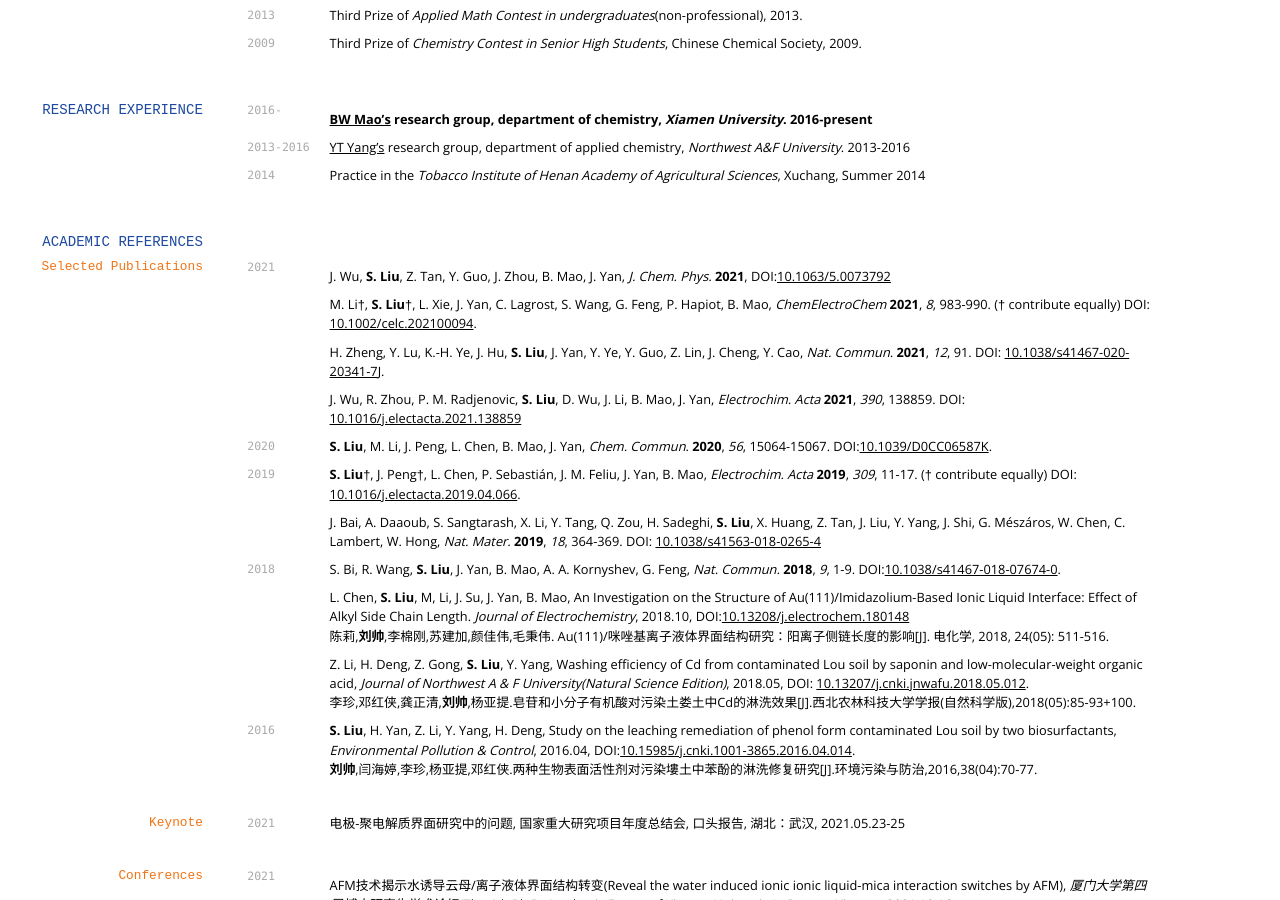
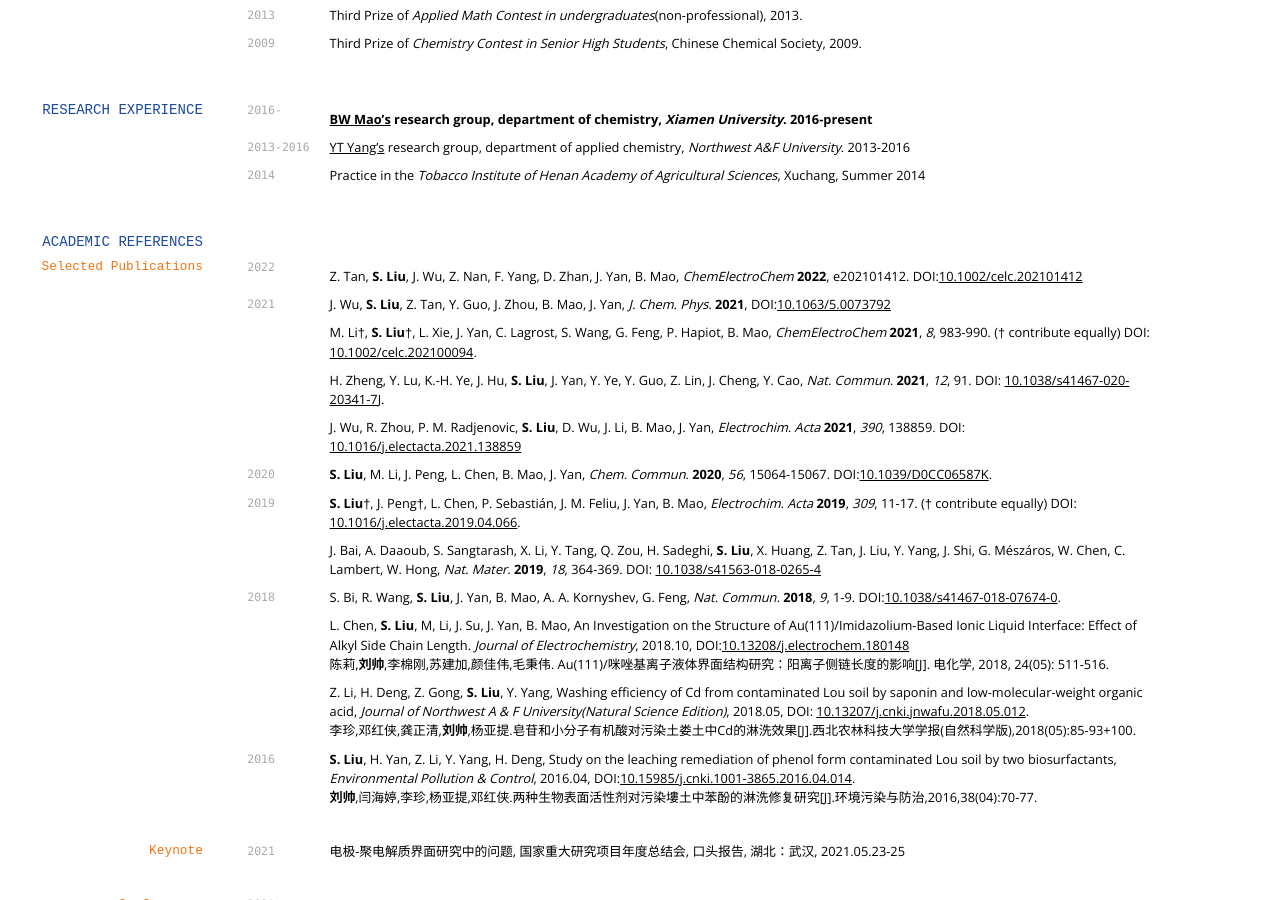
Before and after one commit to shuayliu/shuayliu.github.io, a Jekyll site: the page built from index.md, in a window 1280 px wide and 900 px high, scrolled down 819 px. Built offline with Jekyll 4.4.1, drawn with Linux system fonts in a browser that asks for light colours; nearby versions of some CDN libraries; some web fonts are replaced.

Commit message:
update Journal

```diff
--- a/index.md
+++ b/index.md
@@ -112,9 +112,11 @@ Practice in the *Tobacco Institute of Henan Academy of Agricultural Sciences*, X
 
 <!-- ### Journals -->
 
+`2022`
+
+Z. Tan, **S. Liu**, J. Wu, Z. Nan, F. Yang, D. Zhan, J. Yan, B. Mao, *ChemElectroChem* **2022**, e202101412. DOI:[10.1002/celc.202101412](https://doi.org/10.1002/celc.202101412)
+
 `2021`
-
-
 
 J. Wu, **S. Liu**, Z. Tan, Y. Guo, J. Zhou, B. Mao, J. Yan, *J. Chem. Phys.* **2021**, DOI:[10.1063/5.0073792](https://doi.org/10.1063/5.0073792)
 
```
Also changed, not shown: 1 other file.
